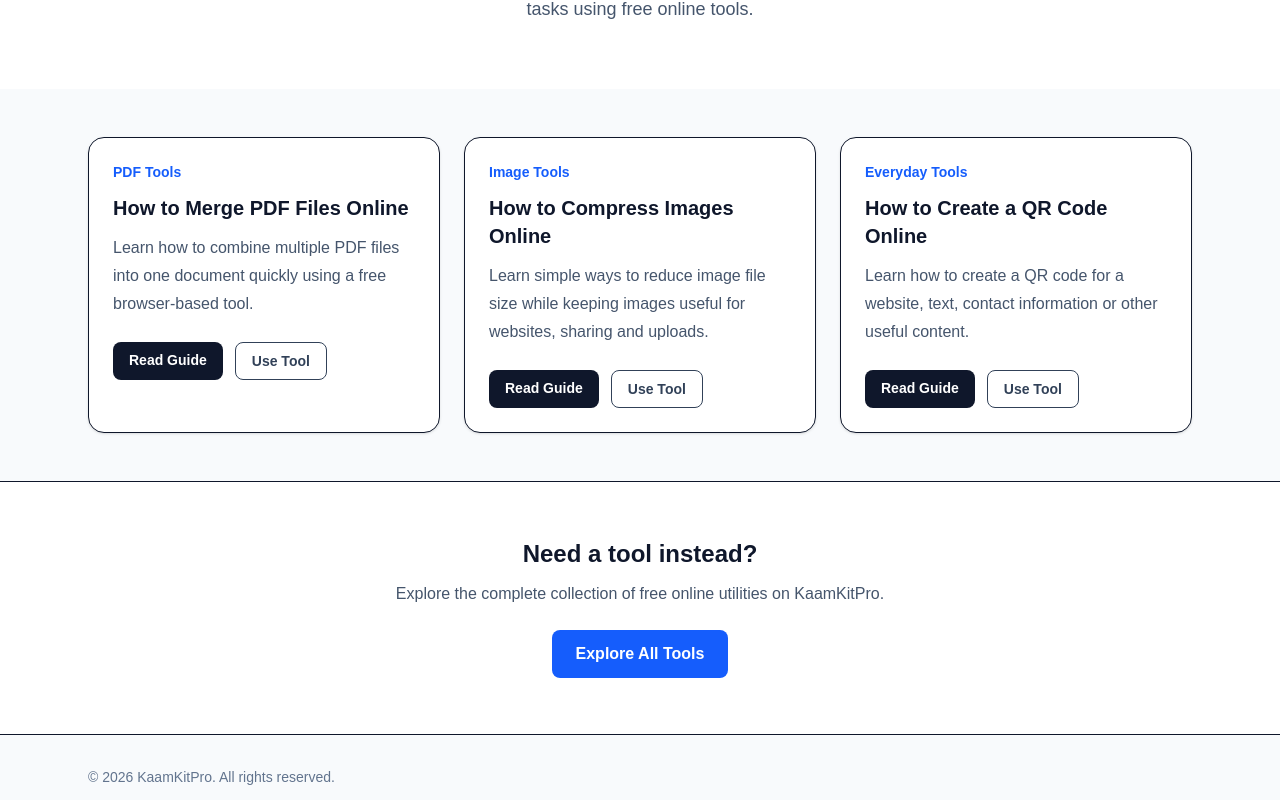
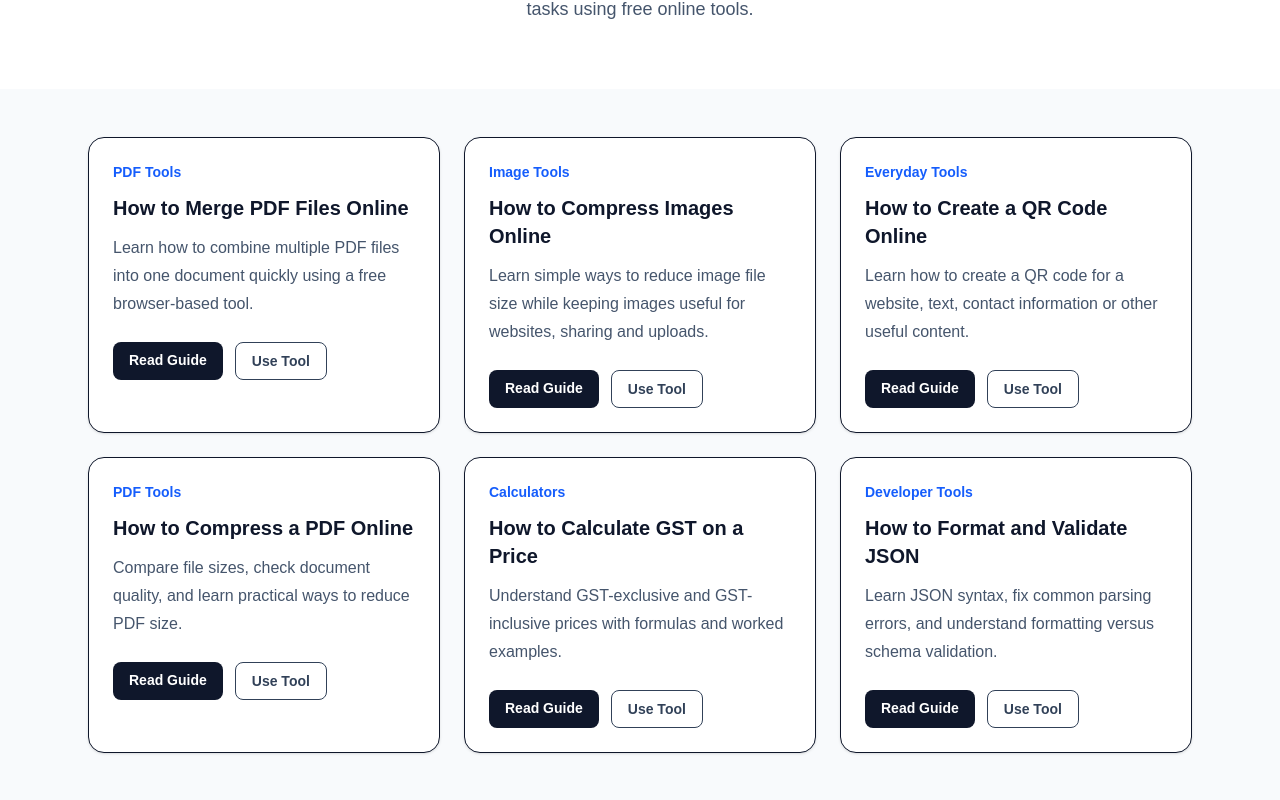
Before and after one commit to WellProSoftware/kaamkitpro, a Next.js app: page /guides in a window 1280 px wide. Shown: the part 340-1140 px from the top of the page. Built offline with nearby package versions, Linux system fonts and the light colour scheme.

Commit message:
content: expand original practical guides for visitors

```diff
--- a/src/app/guides/page.tsx
+++ b/src/app/guides/page.tsx
@@ -5,7 +5,7 @@ import BrandLogo from "@/components/BrandLogo";
 export const metadata: Metadata = {
   title: "Online Tools Guides",
   description:
-    "Practical guides for using PDF, image, QR code and other online tools with simple step-by-step instructions.",
+    "Original, practical guides for PDF compression, merging files, GST calculations, JSON formatting, image optimization and QR codes.",
   alternates: {
     canonical: "https://kaamkitpro.com/guides",
   },
@@ -35,6 +35,27 @@ const guides = [
     href: "/guides/qr-code",
     tool: "/tools/qr-code-generator",
     category: "Everyday Tools",
+  },
+  {
+    title: "How to Compress a PDF Online",
+    description: "Compare file sizes, check document quality, and learn practical ways to reduce PDF size.",
+    href: "/guides/pdf-compression",
+    tool: "/tools/pdf-compressor",
+    category: "PDF Tools",
+  },
+  {
+    title: "How to Calculate GST on a Price",
+    description: "Understand GST-exclusive and GST-inclusive prices with formulas and worked examples.",
+    href: "/guides/gst-calculator",
+    tool: "/tools/gst-calculator",
+    category: "Calculators",
+  },
+  {
+    title: "How to Format and Validate JSON",
+    description: "Learn JSON syntax, fix common parsing errors, and understand formatting versus schema validation.",
+    href: "/guides/json-formatting",
+    tool: "/tools/json-formatter",
+    category: "Developer Tools",
   },
 ];
 
@@ -80,7 +101,7 @@ export default function GuidesPage() {
       </section>
 
       <section className="mx-auto max-w-6xl px-6 py-12">
-        <div className="grid gap-6 md:grid-cols-3">
+        <div className="grid gap-6 md:grid-cols-2 lg:grid-cols-3">
           {guides.map((guide) => (
             <article
               key={guide.href}
```
